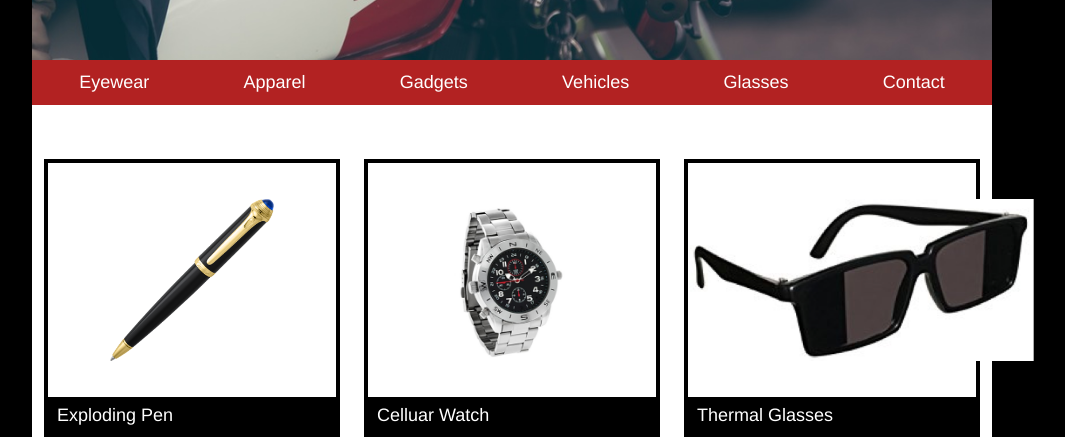
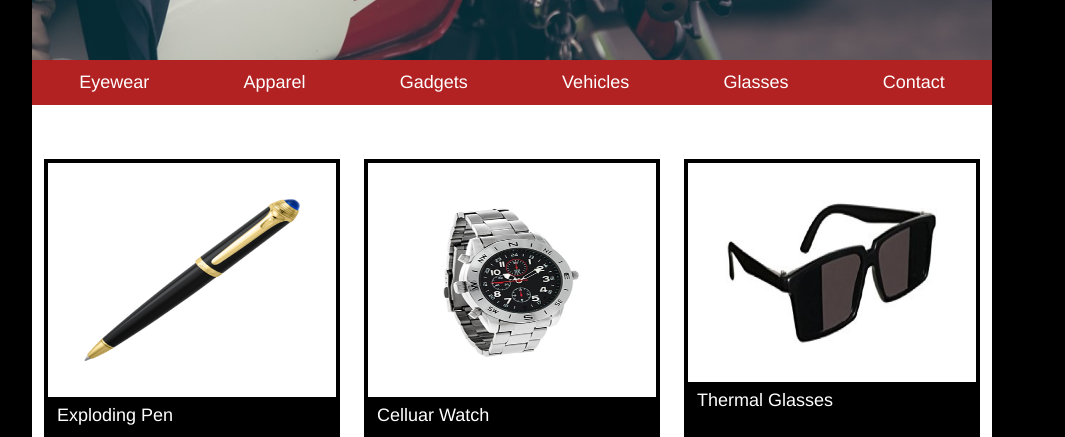
Before and after one commit to angelojohngage/sas, a plain HTML site: page index.html in a window 1280 px wide. Shown: the part 432-869 px from the top of the page, without its empty margins (128-1193 px from the left). Drawn offline with Linux system fonts and the light colour scheme.

Commit message:
almost fixed glasses to correct size

```diff
--- a/style.css
+++ b/style.css
@@ -93,8 +93,7 @@ header span {
 }
 
 .product img {
-
-  margin: 2rem auto;
+  margin: 2rem 2rem;
   height: 9rem;
 
 
@@ -105,7 +104,5 @@ header span {
   height: 2rem;
   padding: 0.5rem;
   background-color: black;
-  align-content: center;
-
 
 }
```
